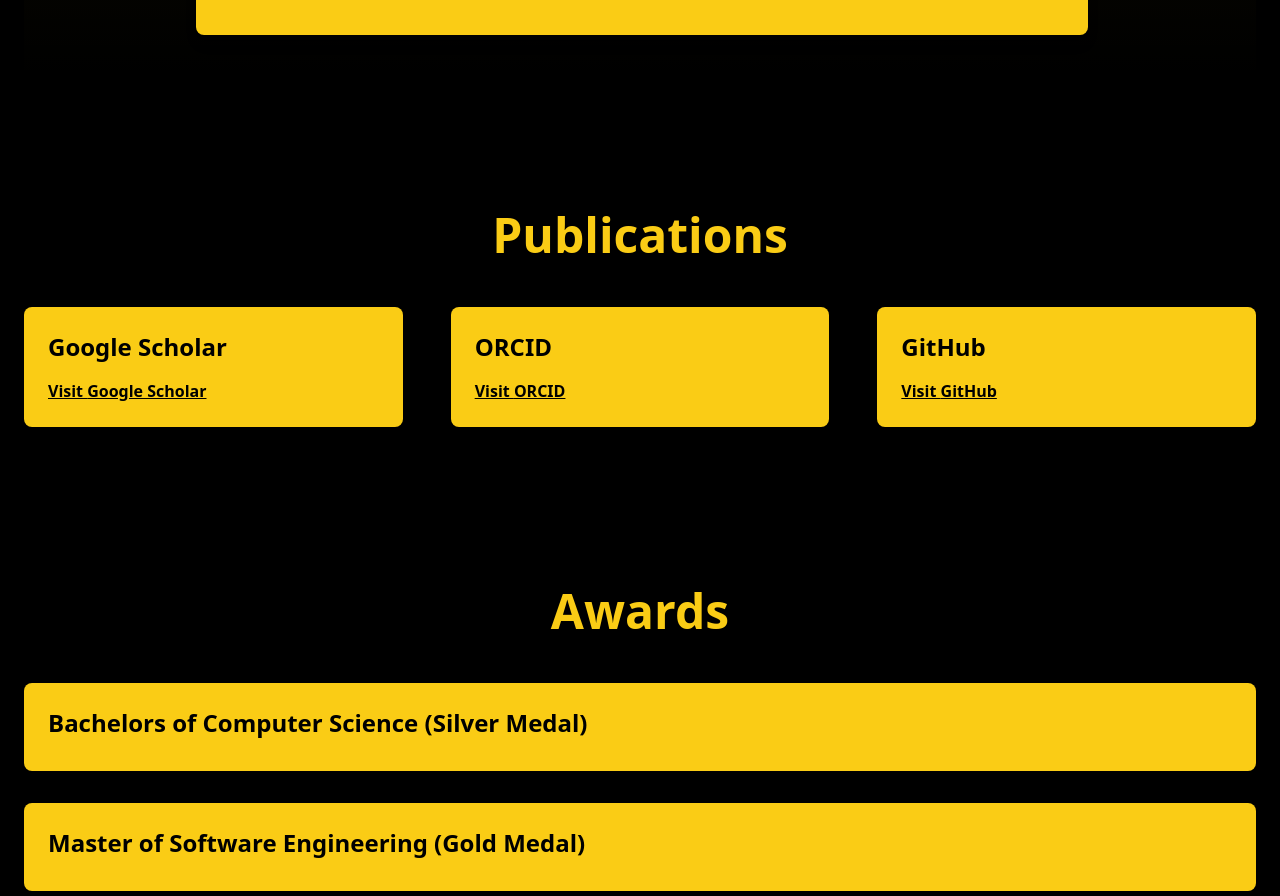
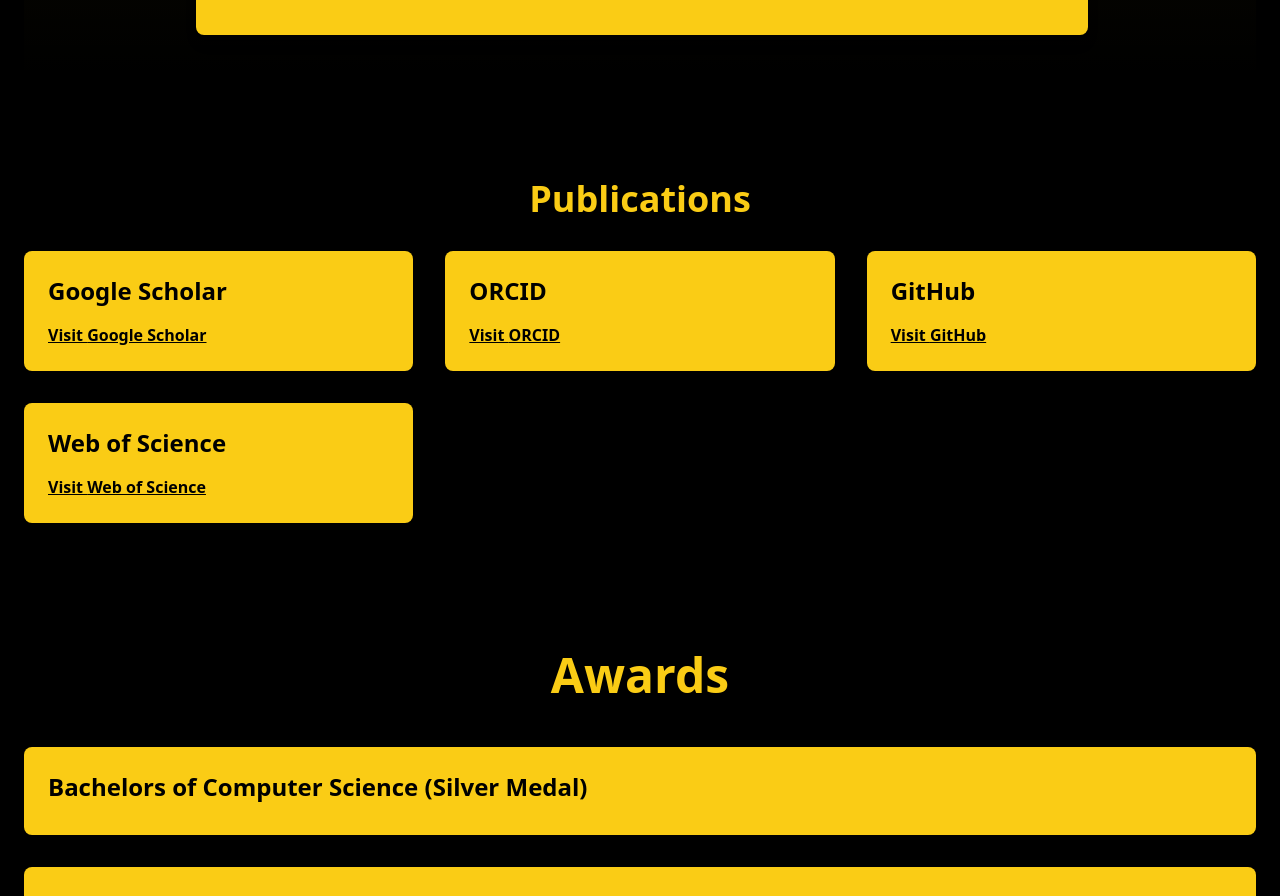
Before and after one commit to Amna1993/iqra, a React (Create React App) app: page / in a window 1280 px wide. Shown: the part 4400-5296 px from the top of the page. Built offline with nearby package versions, Linux system fonts and the light colour scheme.

Commit message:
Update Publication.jsx

```diff
--- a/src/components/Publication.jsx
+++ b/src/components/Publication.jsx
@@ -14,15 +14,20 @@
       title: "GitHub",
       link: "https://github.com/iqrabatool",
     },
+    {
+      title: "Web of Science",
+      link: "https://www.webofscience.com/wos/author/record/MAH-1278-2025",
+    },
+
   ];
 
   return (
-    <section id="publications" className="py-20 bg-black text-white">
+    <section id="publications" className="py-12 bg-black text-white">
       <div className="container mx-auto px-6">
-        <h2 className="text-5xl font-extrabold text-yellow-400 text-center mb-12">
+        <h2 className="text-4xl font-extrabold text-yellow-400 text-center mb-8">
           Publications
         </h2>
-        <div className="grid grid-cols-1 md:grid-cols-3 gap-12">
+        <div className="grid grid-cols-1 md:grid-cols-3 gap-8">
           {courses.map((course, index) => (
             <div
               key={index}
```
